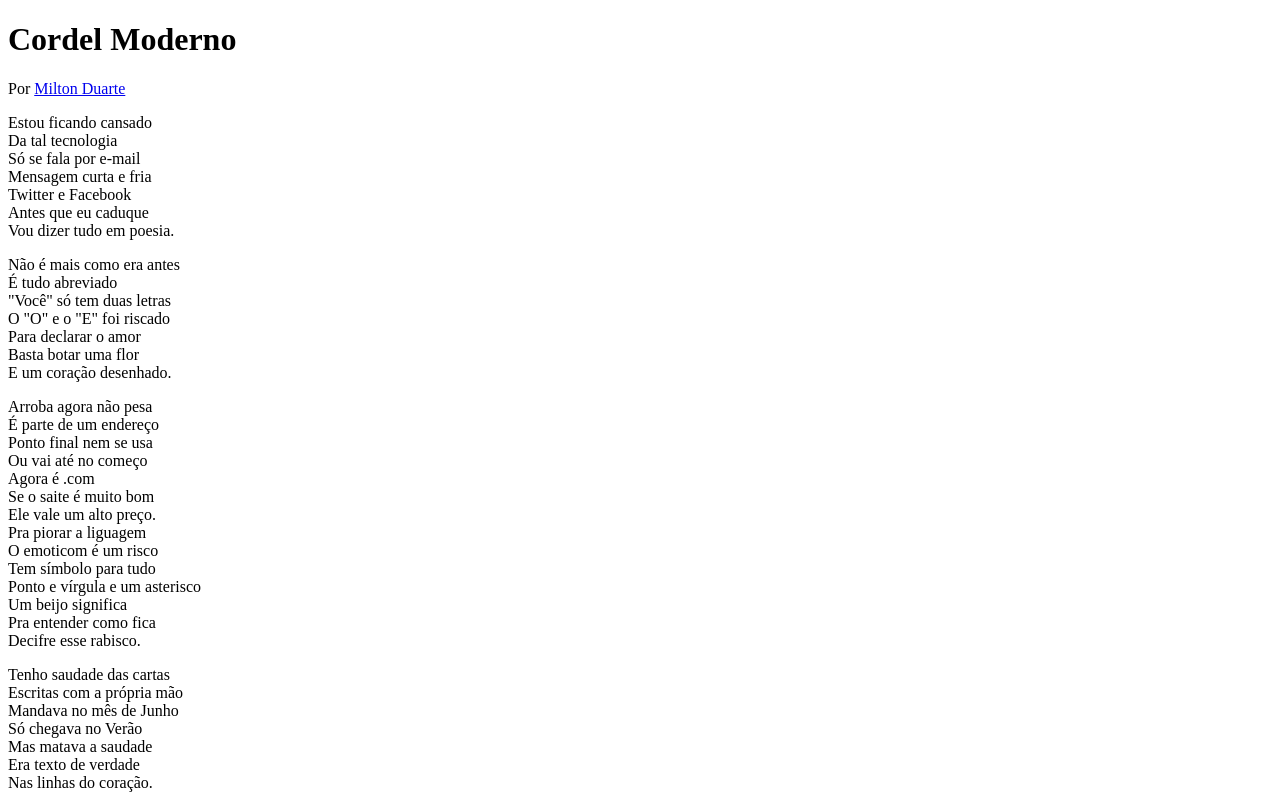
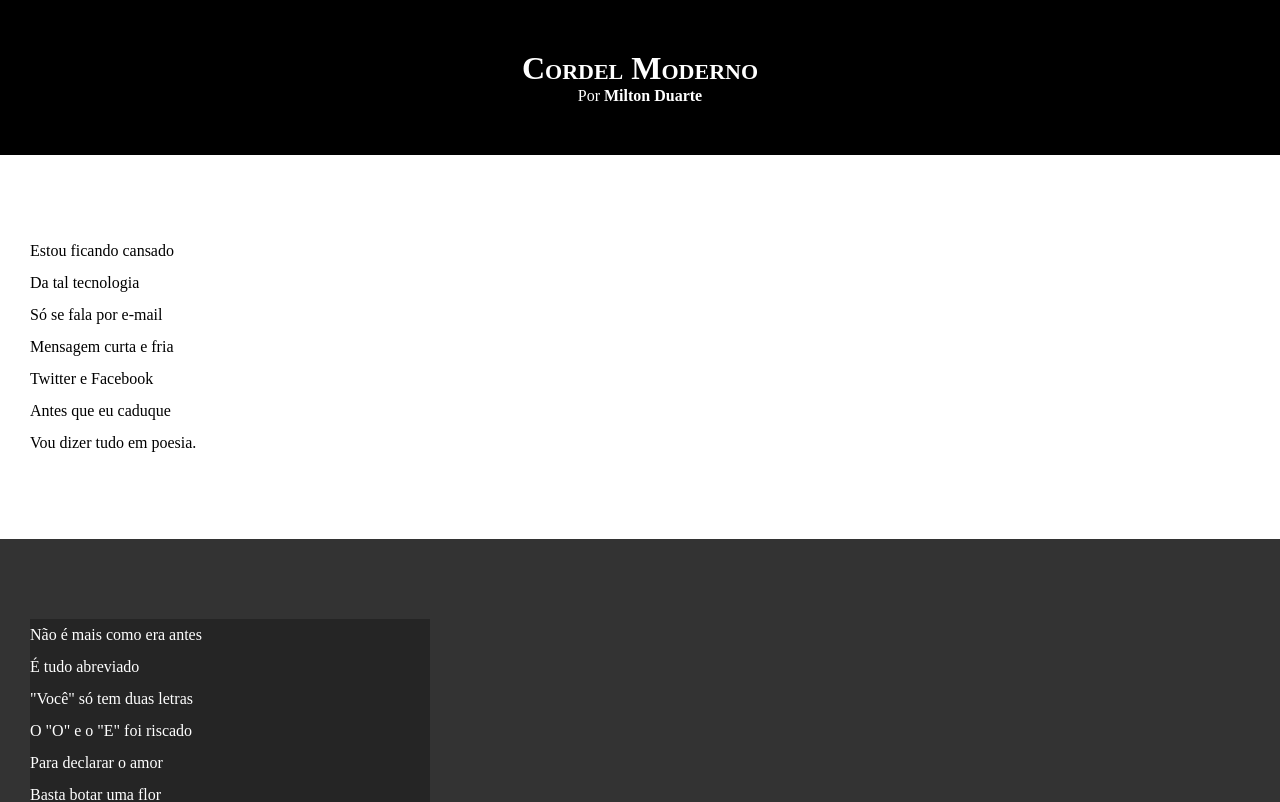
Before and after one commit to wesleyaamorim/desafios, a plain HTML site: page desafio012/index.html in a window 1280 px wide. Shown: the top 802 px of the page. Drawn offline with Linux system fonts and the light colour scheme.

Commit message:
estilos de txt e bloco

```diff
--- a/desafio012/index.html
+++ b/desafio012/index.html
@@ -13,7 +13,7 @@
 
     </header>
 
-    <section>
+    <section class="normal">
         <p>
             Estou ficando cansado <br>
             Da tal tecnologia <br>
@@ -25,7 +25,7 @@
         </p>
     </section>
 
-    <section>
+    <section class="imagem">
         <p>
             Não é mais como era antes  <br>
             É tudo abreviado <br>
@@ -37,7 +37,7 @@
         </p>
     </section>
 
-    <section>
+    <section class="normal">
         <p>
             Arroba agora não pesa <br>
             É parte de um endereço <br>
@@ -56,7 +56,7 @@
         </p>
     </section>
 
-    <section>
+    <section class="imagem">
         <p>
             Tenho saudade das cartas <br>
             Escritas com a própria mão <br>
@@ -68,7 +68,7 @@
         </p>
     </section>
 
-    <section>
+    <section class="normal">
         <p>
             Agora, escrevo e envio <br>
             Chegando na mesma hora <br>
--- a/desafio012/style.css
+++ b/desafio012/style.css
@@ -1 +1,68 @@
-@charset "UTF-8"
+@charset "UTF-8";
+
+* {
+    margin: 0px;
+    padding: 0px;
+}
+
+html, body {
+    min-height: 100vh;
+    background-color: darkgrey;
+}
+
+header {
+    background-color: black;
+    color: white;
+    text-align: center;
+}
+
+header > h1 {
+    padding-top: 50px; /*dar um espaçamento no topo do titulo*/
+    /*----text-transform: uppercase;---- deixa todo o texto em maiusculo*/
+    font-variant: small-caps;/* letras maiusculas, porem a primeira é maior*/
+}
+
+header > p {
+    padding-bottom: 50px;
+}
+
+a {
+    color: white;
+    text-decoration:none;
+    font-weight: bolder;
+}
+
+a:hover {
+    text-decoration: underline;
+    /*Caso queira limitar essa configuração de link, utilize da maneira abaixo
+    header a, footer a {}
+    e header a:hover, footer a:hover {}*/
+}
+section { /*configuração geral para a box section*/
+    padding-top: 10vh;
+    padding-bottom: 10vh;
+    line-height: 2em;
+    padding-left: 30px;
+}
+
+section.normal {
+    background-color: white;
+    color: black;
+}
+
+section.imagem {
+    background-color: rgb(51, 51, 51);
+    color: white;
+}
+
+section.imagem > p {
+    width: 400px;
+    background-color: rgba(0, 0, 0, 0.281);
+}
+
+footer {
+    background-color: black;
+    color: white;
+    text-align: center;
+    padding: 10px;
+}
```
